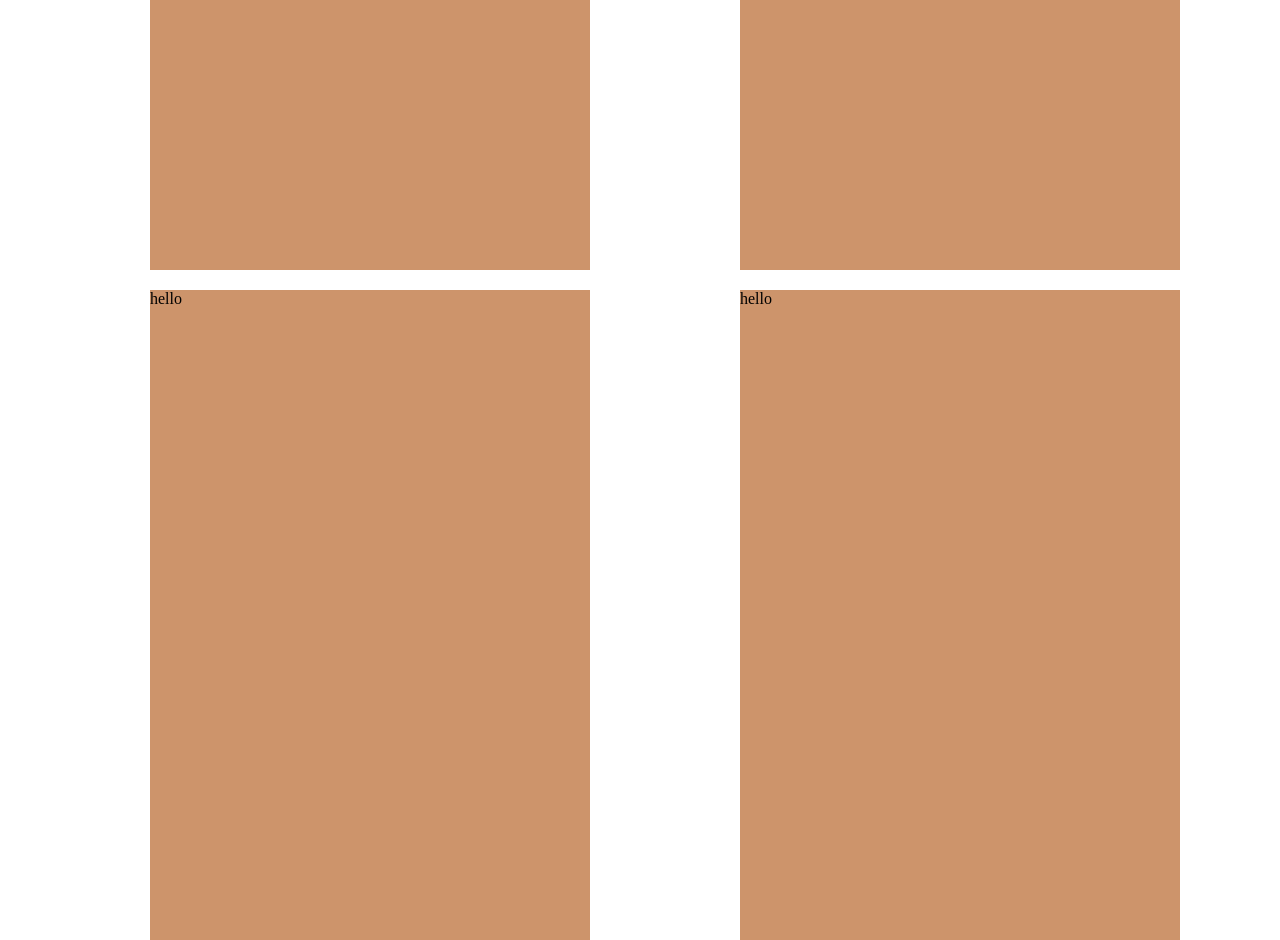
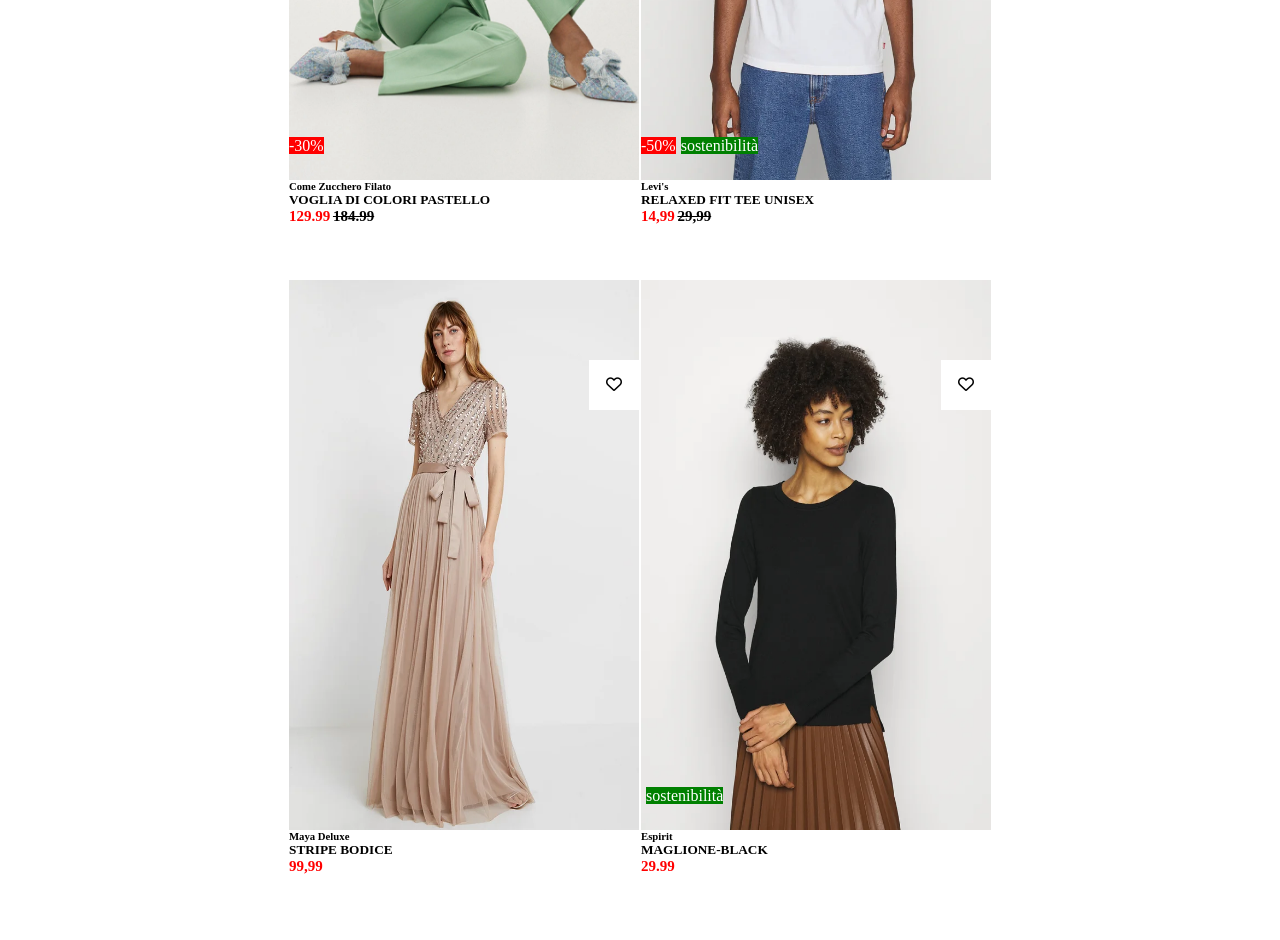
Before and after one commit to Th4Dude/html-css-boolando, a plain HTML site: page index.html in a window 1280 px wide. Shown: the part 1140-2080 px from the top of the page. After the commit the page ends 2020 px from the top, so only its background shows below. Drawn offline with Linux system fonts and the light colour scheme.

Commit message:
Finalmente.

```diff
--- a/index.html
+++ b/index.html
@@ -34,45 +34,103 @@
     <main>
         <div class="container-main-centrale">
             <div class="content">
-                <div class="prova">hello</div>
+                <div class="box-01">
+                    <img src="img/1.webp" alt="img1" class="img-01">
+                    <img src="img/1b.webp" alt="" class="img-02">
+                    <div class="sconto-sost"><span class="sconto">-50%</span><span class="sost">sostenibilità</span></div>
+                    <div>
+                        <h6>Levi's</h6>
+                        <h5><strong>RELAXED FIT TEE UNISEX</strong></h5>
+                        <H6><span class="rosso">14,99</span> <span class="sbarra">29,99</span></H6>
+                    </div>
+                    <div class="cuore">
+                        <i class="fa-regular fa-heart"></i>
+                        <i class="fa-solid fa-heart"></i>
+                    </div>
+                </div>
             </div>
             <div class="content">
-                <div class="prova">hello</div>
-
+                <div class="box-01">
+                    <img src="img/2.webp" alt="img1" class="img-01">
+                    <img src="img/2b.webp" alt="" class="img-02">
+                    <div class="sconto-sost"><span class="sconto">-30%</span></div>
+                    <div>
+                        <h6>Guess</h6>
+                        <h5><strong>ROSES TEE</strong></h5>
+                        <H6><span class="rosso">20.99</span> <span class="sbarra">29,99</span></H6>
+                    </div>
+                    <div class="cuore">
+                        <i class="fa-regular fa-heart"></i>
+                        <i class="fa-solid fa-heart"></i>
+                    </div>
+                </div>
             </div>
             <div class="content">
-                <div class="prova">hello</div>
+                <div class="box-01">
+                    <img src="img/3.webp" alt="img1" class="img-01">
+                    <img src="img/3b.webp" alt="img1" class="img-02">
+                    <div class="sconto-sost"><span class="sconto">-30%</span></div>
+                    <div>
+                        <h6>Come Zucchero Filato</h6>
+                        <h5><strong>VOGLIA DI COLORI PASTELLO</strong></h5>
+                        <H6><span class="rosso">129.99</span> <span class="sbarra">184.99</span></H6>
+                    </div>
+                    <div class="cuore">
+                        <i class="fa-regular fa-heart"></i>
+                        <i class="fa-solid fa-heart"></i>
+                    </div>
+                </div>
             </div>
             <div class="content">
-                <div class="prova">hello</div>
+                <div class="box-01">
+                    <img src="img/4.webp" alt="img1" class="img-01">
+                    <img src="img/4b.webp" alt="img1" class="img-02">
+                    <div class="sconto-sost"><span class="sconto">-50%</span><span class="sost">sostenibilità</span>
+                    </div>
+                    <div>
+                        <h6>Levi's</h6>
+                        <h5><strong>RELAXED FIT TEE UNISEX</strong></h5>
+                        <H6><span class="rosso">14,99</span> <span class="sbarra">29,99</span></H6>
+                    </div>
+                    <div class="cuore">
+                        <i class="fa-regular fa-heart"></i>
+                        <i class="fa-solid fa-heart"></i>
+                    </div>
+                </div>
             </div>
             <div class="content">
-                <div class="prova">hello</div>
+                <div class="box-01">
+                    <img src="img/5.webp" alt="img1" class="img-01">
+                    <img src="img/5b.webp" alt="img1" class="img-02">
+                    <div>
+                        <h6>Maya Deluxe</h6>
+                        <h5><strong>STRIPE BODICE</strong></h5>
+                        <H6><span class="rosso">99,99</span></H6>
+                    </div>
+                    <div class="cuore">
+                        <i class="fa-regular fa-heart"></i>
+                        <i class="fa-solid fa-heart"></i>
+                    </div>
+                </div>
             </div>
             <div class="content">
-                <div class="prova">hello</div>
+                <div class="box-01">
+                    <img src="img/6.webp" alt="img1" class="img-01">
+                    <img src="img/6b.webp" alt="img1" class="img-02">
+                    <div class="sconto-sost"><span class="sost">sostenibilità</span></div>
+                    <div>
+                        <h6>Espirit</h6>
+                        <h5><strong>MAGLIONE-BLACK</strong></h5>
+                        <H6><span class="rosso">29.99</span></H6>
+                    </div>
+                    <div class="cuore">
+                        <i class="fa-regular fa-heart"></i>
+                        <i class="fa-solid fa-heart"></i>
+                    </div>
+                </div>
             </div>
-
-
-
-
-
-
-
-
         </div>
-
-
-
-
-
-
-
     </main>
-
-    <footer>
-
-    </footer>
 </body>
 
 </html>
--- a/style.css
+++ b/style.css
@@ -16,7 +16,7 @@
     display: inline-block;
 }
 
-.container-gender{
+.container-gender {
     position: absolute;
     left: 270px;
     top: 30px;
@@ -28,11 +28,10 @@
     text-decoration: none;
 }
 
-.container-logo{
-position: absolute;
-left: 950px;
-top: 25px;
-
+.container-logo {
+    position: absolute;
+    left: 950px;
+    top: 25px;
 }
 
 .logo {
@@ -52,25 +51,106 @@ top: 25px;
     text-decoration: none;
 }
 
-.container-main-centrale{
+.container-main-centrale {
     display: flex;
     flex-wrap: wrap;
-    margin: auto;
+    justify-content: space-around;
+    width: 55%;
+    margin: 0 auto;
 
 }
 
-.content{
-
-    margin-left: 150px;
-    margin-top: 20px;
-    flex-basis: calc(100%/3 - 300px );
-    height: 650px;
-
+.content {
+    margin-top: 50px;
+    flex-basis: 30%;
+    height: 600px;
+    display: flex;
 
 }
 
-.prova{
-    width: 440px;
-    height: 650px;
-    background-color: #cd946b;
+.box-01 {
+    position: relative;
 }
+
+.img-01 {
+    height: 550px;
+    width: 350px;
+}
+
+.img-02 {
+    height: 550px;
+    width: 350px;
+}
+
+.sconto-sost {
+    position: absolute;
+    bottom: 75px;
+}
+
+.sconto {
+    color: white;
+    height: 15px;
+    width: 20px;
+    background-color: red;
+}
+
+.sost {
+    color: white;
+    margin-left: 5px;
+    height: 15px;
+    width: 20px;
+    background-color: green;
+}
+
+.rosso {
+    color: red;
+    font-size: 15px;
+}
+
+.sbarra {
+    text-decoration: line-through;
+    font-size: 15px;
+}
+
+.img-01 {
+    display: block;
+}
+
+.img-02 {
+    display: none;
+}
+
+.box-01:hover .img-01 {
+    display: none;
+}
+
+.box-01:hover .img-02 {
+    display: block;
+}
+
+.cuore {
+    background-color: white;
+    padding: 16px;
+    height: 50px;
+    width: 50px;
+    text-align: center;
+    position: absolute;
+    top: 80px;
+    right: 0;
+}
+
+.fa-regular {
+    display: block;
+}
+
+.fa-solid {
+    display: none;
+}
+
+.cuore:hover .fa-regular {
+    display: none;
+}
+
+.cuore:hover .fa-solid {
+    display: block;
+}
```
